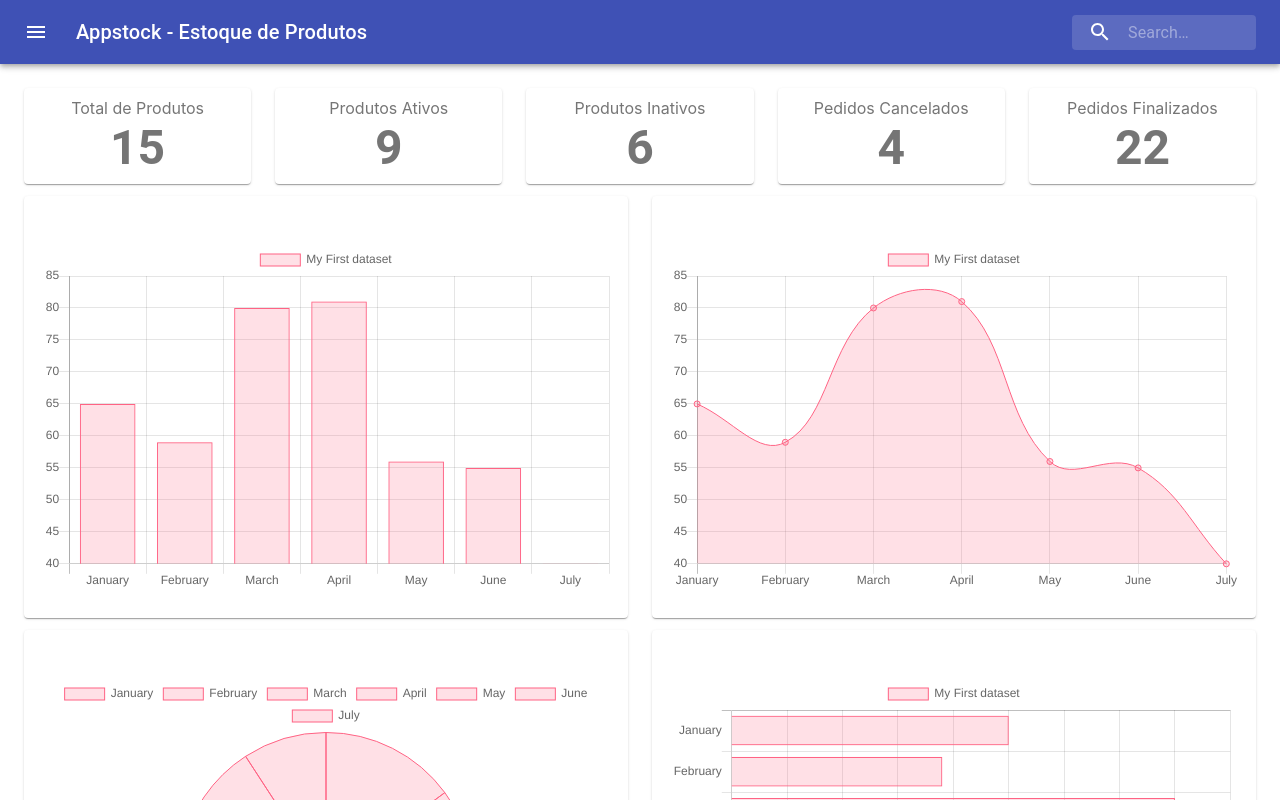
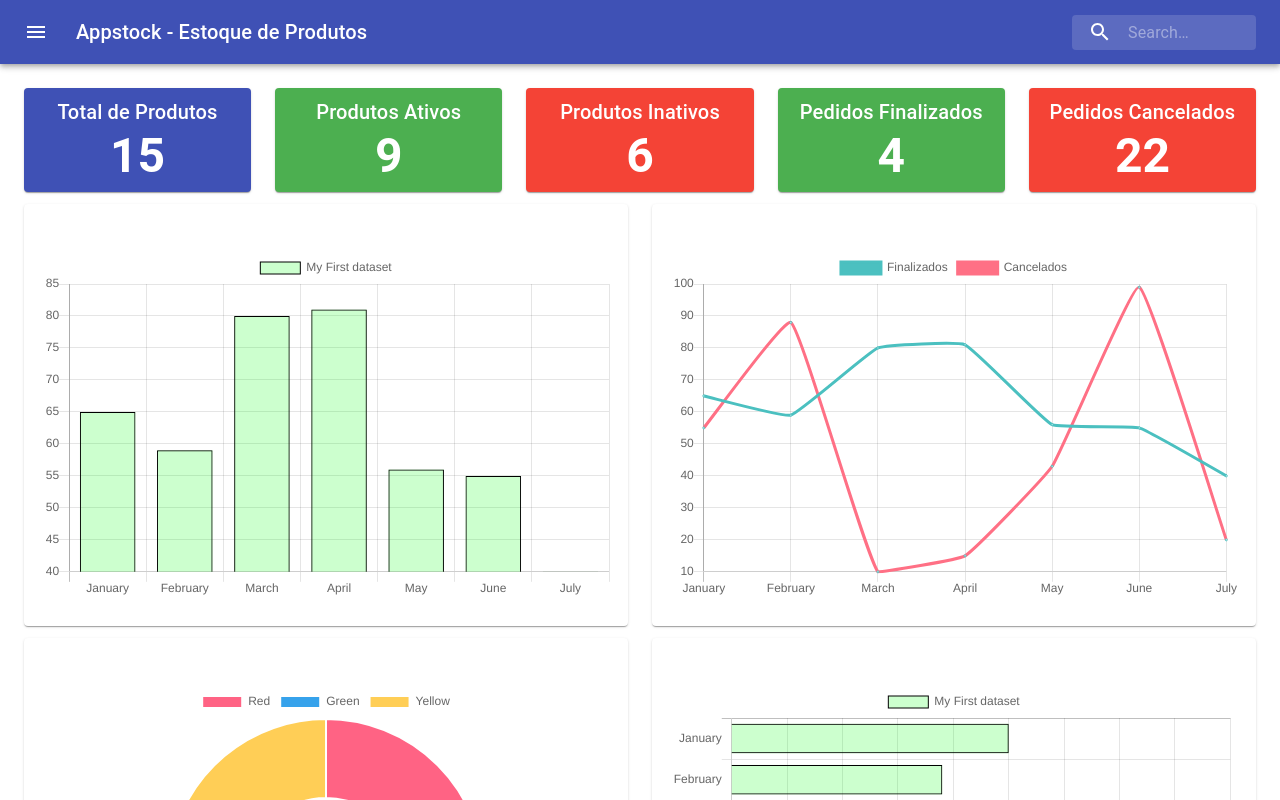
Before and after one commit to vhnegrisoli/estoque-produto-app, a React (Create React App) app: page / in a window 1280 px wide. Shown: the top 800 px of the page. Built offline with nearby package versions, Linux system fonts and the light colour scheme.

Commit message:
Altera cores dos KPIs da dashboard

```diff
--- a/src/modules/dashboard/Dashboard.js
+++ b/src/modules/dashboard/Dashboard.js
@@ -23,6 +23,8 @@ const useStyles = makeStyles(theme => ({
     flexGrow: 1,
     card: {
       maxWidth: '100%',
+      backgroundColor: theme.palette.primary.main,
+      color: theme.palette.primary.contrastText,
     },
   },
   bullet: {
@@ -30,24 +32,99 @@ const useStyles = makeStyles(theme => ({
     margin: '0 2px',
     transform: 'scale(0.8)',
   },
-  paper: {
+  paperBlue: {
     padding: theme.spacing(1),
     textAlign: 'center',
     color: theme.palette.text.secondary,
+    backgroundColor: theme.palette.primary.main,
+  },
+  paperGreen: {
+    padding: theme.spacing(1),
+    textAlign: 'center',
+    color: theme.palette.text.secondary,
+    backgroundColor: theme.palette.success.main,
+  },
+  paperRed: {
+    padding: theme.spacing(1),
+    textAlign: 'center',
+    color: theme.palette.text.secondary,
+    backgroundColor: theme.palette.error.main,
+  },
+  typography: {
+    color: '#fff',
   },
 }));
+
+const doughnutData = {
+  labels: ['Red', 'Green', 'Yellow'],
+  datasets: [
+    {
+      data: [300, 50, 100],
+      backgroundColor: ['#FF6384', '#36A2EB', '#FFCE56'],
+      hoverBackgroundColor: ['#FF6384', '#36A2EB', '#FFCE56'],
+    },
+  ],
+};
 
 const data = {
   labels: ['January', 'February', 'March', 'April', 'May', 'June', 'July'],
   datasets: [
     {
       label: 'My First dataset',
-      backgroundColor: 'rgba(255,99,132,0.2)',
-      borderColor: 'rgba(255,99,132,1)',
+      backgroundColor: 'rgba(1,999,10,0.2)',
+      borderColor: 'rgba(0,0,0,1)',
       borderWidth: 1,
-      hoverBackgroundColor: 'rgba(255,99,132,0.4)',
-      hoverBorderColor: 'rgba(255,99,132,1)',
+      hoverBackgroundColor: 'rgba(150,999,10,0.2)',
+      hoverBorderColor: 'rgba(10,100,100,1)',
       data: [65, 59, 80, 81, 56, 55, 40],
+    },
+  ],
+};
+
+const lineData = {
+  labels: ['January', 'February', 'March', 'April', 'May', 'June', 'July'],
+  datasets: [
+    {
+      label: 'Finalizados',
+      fill: false,
+      lineTension: 0.1,
+      backgroundColor: 'rgba(75,192,192,0.4)',
+      borderColor: 'rgba(75,192,192,1)',
+      borderCapStyle: 'butt',
+      borderDash: [],
+      borderDashOffset: 0.0,
+      borderJoinStyle: 'miter',
+      pointBorderColor: 'rgba(75,192,192,1)',
+      pointBackgroundColor: '#fff',
+      pointBorderWidth: 1,
+      pointHoverRadius: 5,
+      pointHoverBackgroundColor: 'rgba(75,192,192,1)',
+      pointHoverBorderColor: 'rgba(220,220,220,1)',
+      pointHoverBorderWidth: 2,
+      pointRadius: 1,
+      pointHitRadius: 10,
+      data: [65, 59, 80, 81, 56, 55, 40],
+    },
+    {
+      label: 'Cancelados',
+      fill: false,
+      lineTension: 0.1,
+      backgroundColor: 'rgba(800,113,250,2)',
+      borderColor: 'rgba(667,112,133,1)',
+      borderCapStyle: 'butt',
+      borderDash: [],
+      borderDashOffset: 0.0,
+      borderJoinStyle: 'miter',
+      pointBorderColor: 'rgba(75,192,192,1)',
+      pointBackgroundColor: '#fff',
+      pointBorderWidth: 1,
+      pointHoverRadius: 5,
+      pointHoverBackgroundColor: 'rgba(75,192,192,1)',
+      pointHoverBorderColor: 'rgba(220,220,220,1)',
+      pointHoverBorderWidth: 2,
+      pointRadius: 1,
+      pointHitRadius: 10,
+      data: [55, 88, 10, 15, 43, 99, 20],
     },
   ],
 };
@@ -61,41 +138,51 @@ export default function ProdutoForm() {
         <div className={classes.root}>
           <Grid container spacing={3}>
             <Grid item xs>
-              <Paper className={classes.paper}>
-                Total de Produtos
-                <Typography variant="h3">
+              <Paper className={classes.paperBlue}>
+                <Typography variant="h6" className={classes.typography}>
+                  Total de Produtos
+                </Typography>
+                <Typography variant="h3" className={classes.typography}>
                   <strong>15</strong>
                 </Typography>
               </Paper>
             </Grid>
             <Grid item xs>
-              <Paper className={classes.paper}>
-                Produtos Ativos
-                <Typography variant="h3">
+              <Paper className={classes.paperGreen}>
+                <Typography variant="h6" className={classes.typography}>
+                  Produtos Ativos
+                </Typography>
+                <Typography variant="h3" className={classes.typography}>
                   <strong>9</strong>
                 </Typography>
               </Paper>
             </Grid>
             <Grid item xs>
-              <Paper className={classes.paper}>
-                Produtos Inativos
-                <Typography variant="h3">
+              <Paper className={classes.paperRed}>
+                <Typography variant="h6" className={classes.typography}>
+                  Produtos Inativos
+                </Typography>
+                <Typography variant="h3" className={classes.typography}>
                   <strong>6</strong>
                 </Typography>
               </Paper>
             </Grid>
             <Grid item xs>
-              <Paper className={classes.paper}>
-                Pedidos Cancelados
-                <Typography variant="h3">
+              <Paper className={classes.paperGreen}>
+                <Typography variant="h6" className={classes.typography}>
+                  Pedidos Finalizados
+                </Typography>
+                <Typography variant="h3" className={classes.typography}>
                   <strong>4</strong>
                 </Typography>
               </Paper>
             </Grid>
             <Grid item xs>
-              <Paper className={classes.paper}>
-                Pedidos Finalizados
-                <Typography variant="h3">
+              <Paper className={classes.paperRed}>
+                <Typography variant="h6" className={classes.typography}>
+                  Pedidos Cancelados
+                </Typography>
+                <Typography variant="h3" className={classes.typography}>
                   <strong>22</strong>
                 </Typography>
               </Paper>
@@ -133,7 +220,7 @@ export default function ProdutoForm() {
                 <CardContent>
                   <Grid direction="row" spacing={3} justify="center" alignItems="center">
                     <Line
-                      data={data}
+                      data={lineData}
                       width={'100%'}
                       height={350}
                       options={{
@@ -156,7 +243,7 @@ export default function ProdutoForm() {
                 <CardContent>
                   <Grid direction="row" spacing={3} justify="center" alignItems="center">
                     <Doughnut
-                      data={data}
+                      data={doughnutData}
                       width={'100%'}
                       height={350}
                       options={{
```
